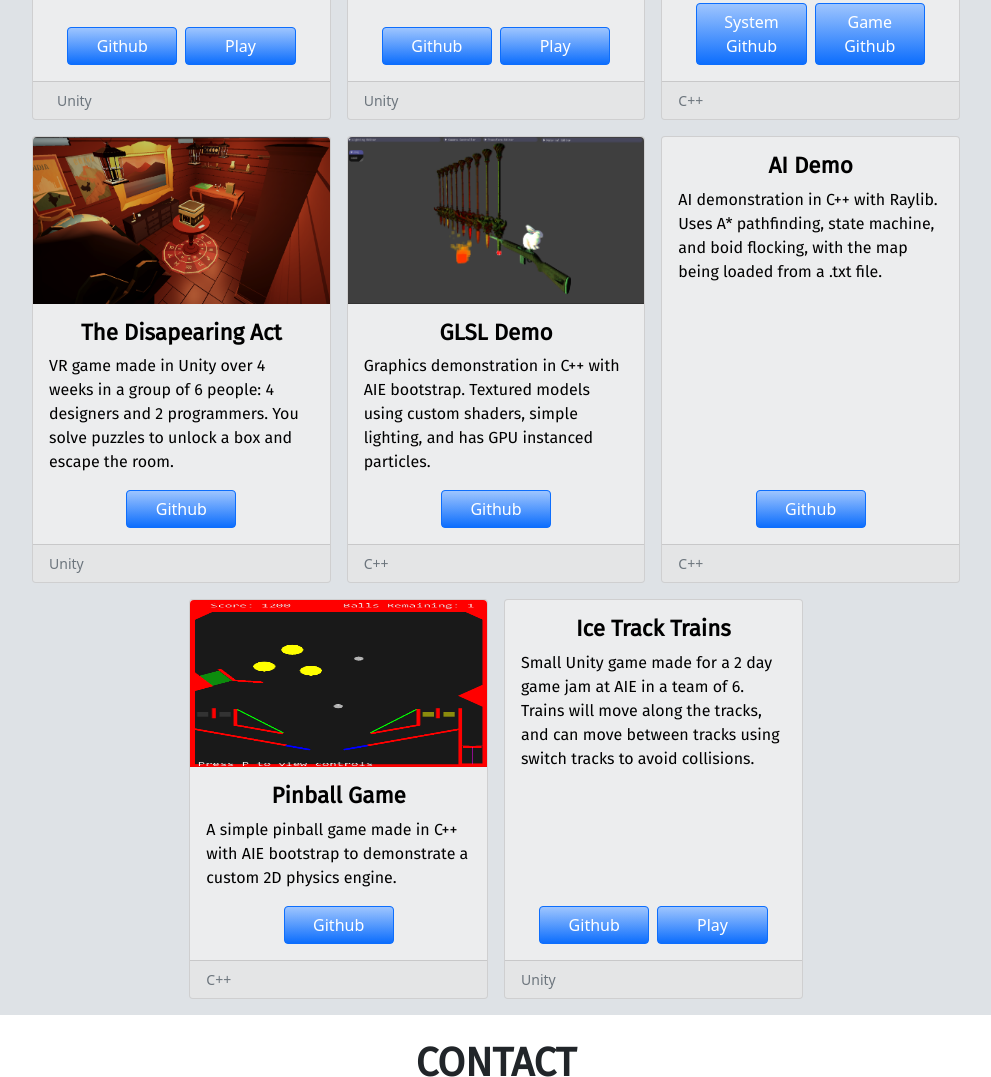
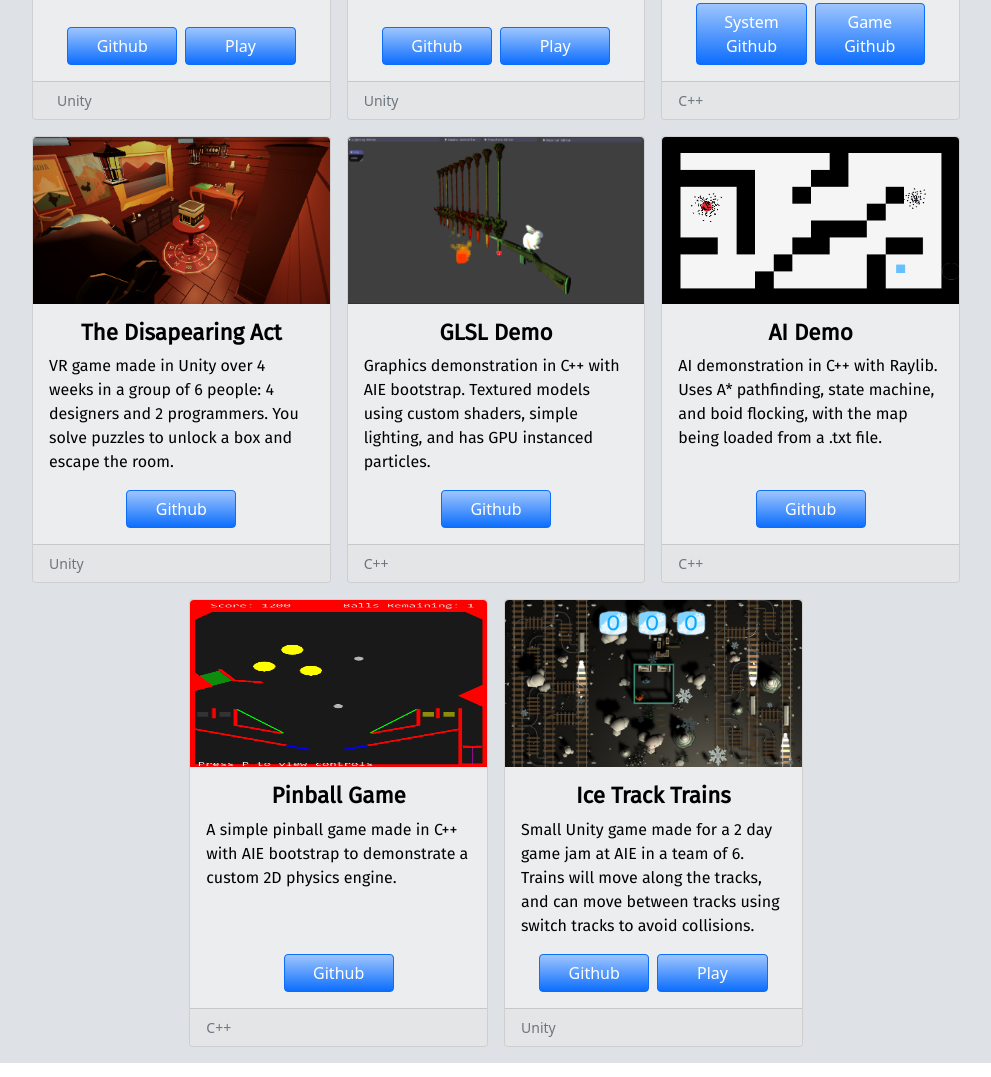
Before and after one commit to TheTastyGravy/TheTastyGravy.github.io, a website: page index.html in a window 1280 px wide. Shown: the part 766-1843 px from the top of the page, without its empty margins (144-1135 px from the left). Drawn offline with nearby package versions, Linux system fonts and the light colour scheme.

Commit message:
Add images

```diff
--- a/index.html
+++ b/index.html
@@ -178,6 +178,9 @@
                     </div>
                     <div class="col">
                         <div class="card-custom h-100 cpp">
+                            <div class="ratio ratio-16x9">
+                                <img src="Images/AIDemo.png" class="card-img-top rounded-top" alt="AI Image">
+                            </div>
                             <div class="card-body d-flex flex-column">
                                 <h5 class="card-title text-center fw-bold">AI Demo</h5>
                                 <p class="card-text">
@@ -210,6 +213,9 @@
                     </div>
                     <div class="col">
                         <div class="card-custom h-100 unity">
+                            <div class="ratio ratio-16x9">
+                                <img src="Images/IceTrackTrainsImage.png" class="card-img-top rounded-top" alt="Ice Track Trains Image">
+                            </div>
                             <div class="card-body d-flex flex-column">
                                 <h5 class="card-title text-center fw-bold">Ice Track Trains</h5>
                                 <p class="card-text">
```
Also changed, not shown: Images/AIDemo.png (added), Images/IceTrackTrainsImage.png (added).
